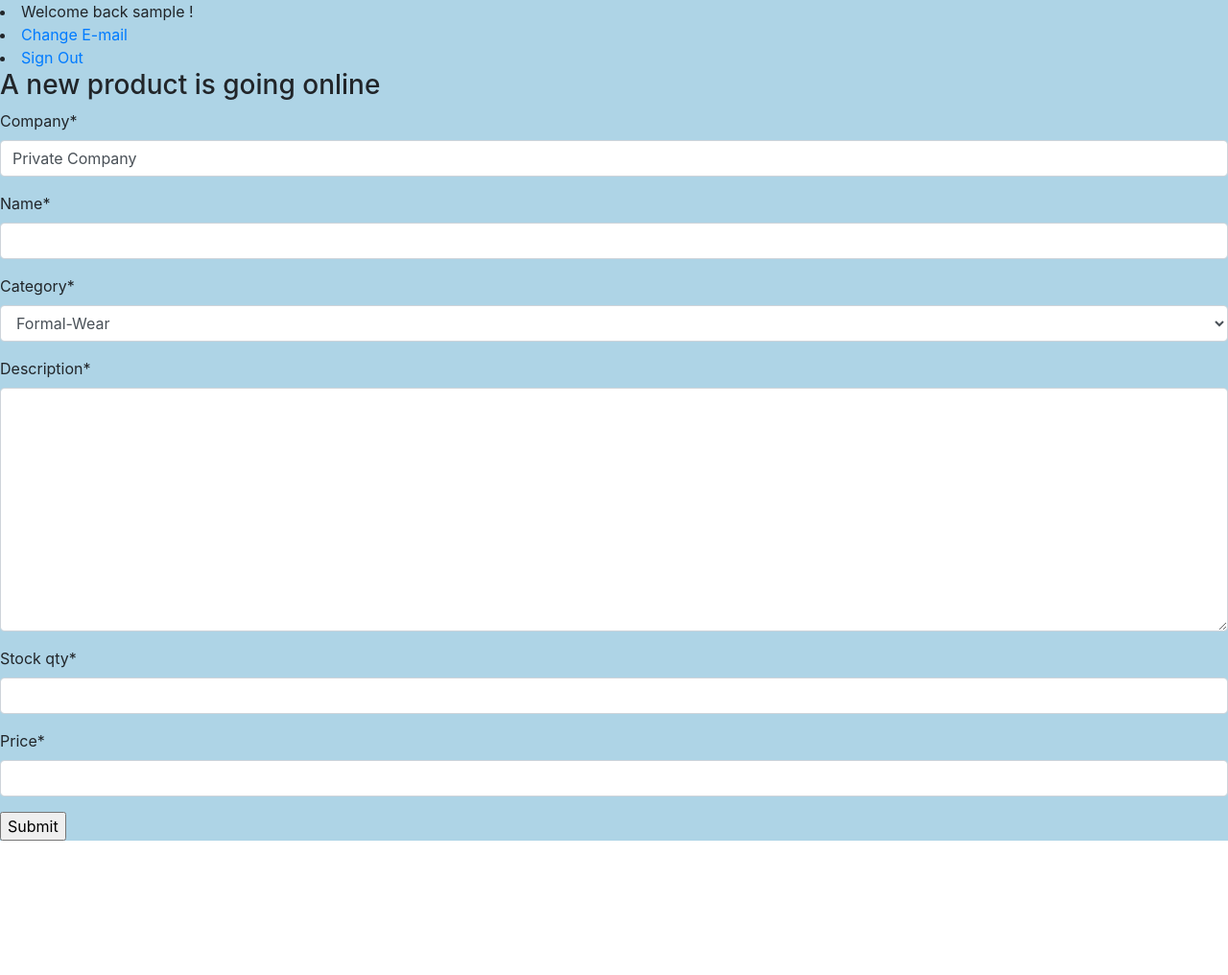
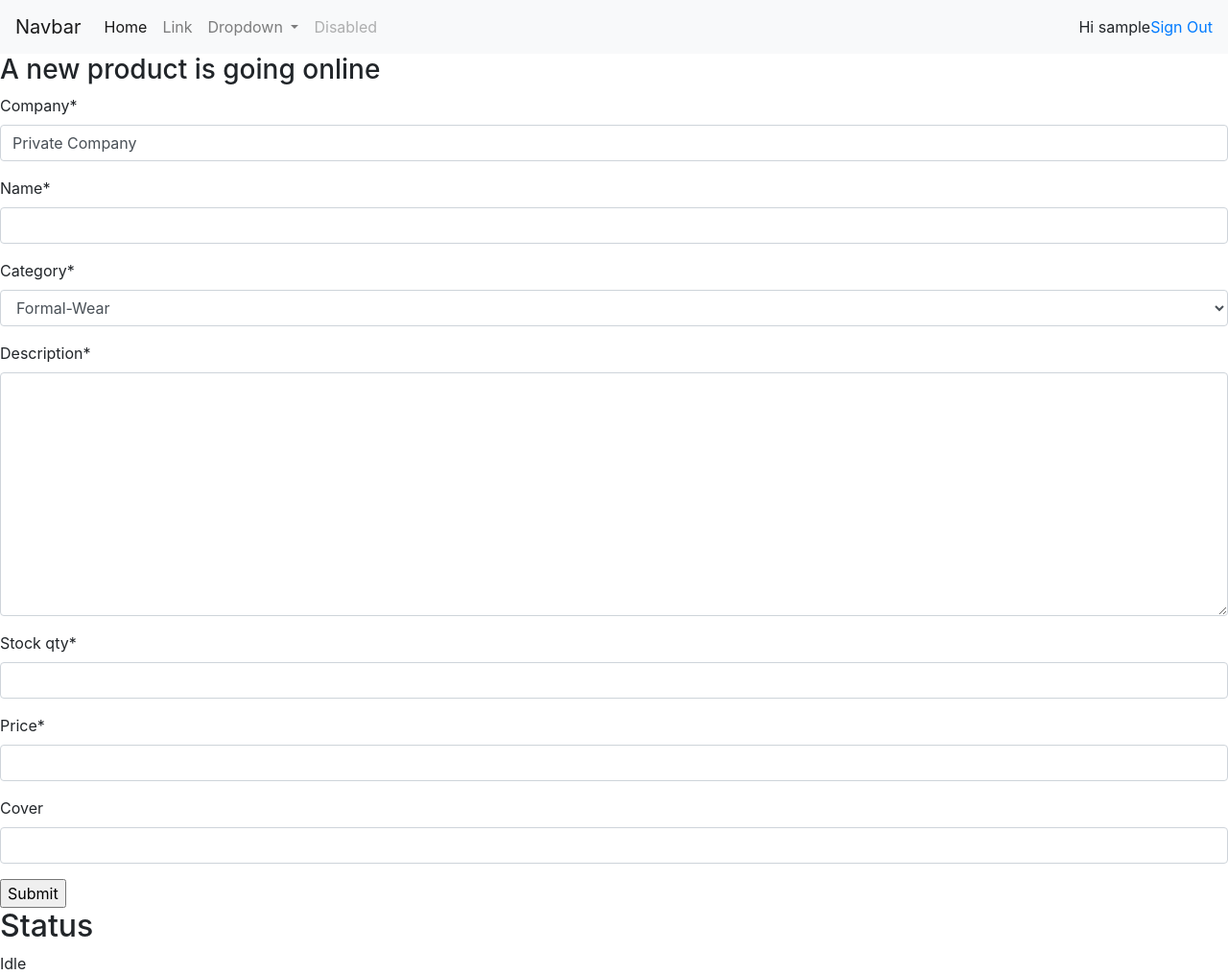
Before and after one commit to Code-Institute-Submissions/project4-7, a Django app: page /add in a window 1280 px wide. Shown: the whole page at 96% size. Before the commit the page ends 876 px from the top, so only its background shows below. Run offline with Django 3.2, Linux system fonts and the light colour scheme; the visitor is signed in with stand-in values (Sample User, id 1); some libraries are stand-ins or nearby versions.

Commit message:
Added pic to models using Cloudinary, added Fontawesome link

```diff
--- a/static/style.css
+++ b/static/style.css
@@ -1,3 +1,3 @@
 body{
-    background : rgb(174, 212, 230);
+    /* background : rgb(174, 212, 230); */
 }
--- a/templates/base.template.html
+++ b/templates/base.template.html
@@ -1,15 +1,25 @@
 {% load static %}
-<!doctype html>
+<!DOCTYPE html>
 <html lang="en">
-
   <head>
     <!-- Required meta tags -->
-	<meta charset="utf-8">
-	<meta name="viewport" content="width=device-width, initial-scale=1, shrink-to-fit=no">
+    <meta charset="utf-8" />
+    <meta
+      name="viewport"
+      content="width=device-width, initial-scale=1, shrink-to-fit=no"
+    />
 
     <!-- Bootstrap CSS -->
-	<link rel="stylesheet" href="https://cdn.jsdelivr.net/npm/bootstrap@4.5.3/dist/css/bootstrap.min.css"
-		integrity="sha384-TX8t27EcRE3e/ihU7zmQxVncDAy5uIKz4rEkgIXeMed4M0jlfIDPvg6uqKI2xXr2" crossorigin="anonymous">
+    <link
+      rel="stylesheet"
+      href="https://cdn.jsdelivr.net/npm/bootstrap@4.5.3/dist/css/bootstrap.min.css"
+      integrity="sha384-TX8t27EcRE3e/ihU7zmQxVncDAy5uIKz4rEkgIXeMed4M0jlfIDPvg6uqKI2xXr2"
+      crossorigin="anonymous"
+    />
+    <link
+      rel="stylesheet"
+      href="https://cdnjs.cloudflare.com/ajax/libs/font-awesome/5.15.1/css/all.min.css"
+    />
     <!-- Custom CSS -->
     <link rel="stylesheet" href="{% static 'style.css' %}" type="text/css" />
 
@@ -17,34 +27,86 @@
   </head>
 
   <body>
+    <nav class="navbar navbar-expand-lg navbar-light bg-light">
+      <a class="navbar-brand" href="#">Navbar</a>
+      <button
+        class="navbar-toggler"
+        type="button"
+        data-toggle="collapse"
+        data-target="#navbarSupportedContent"
+        aria-controls="navbarSupportedContent"
+        aria-expanded="false"
+        aria-label="Toggle navigation"
+      >
+        <span class="navbar-toggler-icon"></span>
+      </button>
+
+      <div class="collapse navbar-collapse" id="navbarSupportedContent">
+        <ul class="navbar-nav mr-auto">
+          <li class="nav-item active">
+            <a class="nav-link" href="#"
+              >Home <span class="sr-only">(current)</span></a
+            >
+          </li>
+          <li class="nav-item">
+            <a class="nav-link" href="#">Link</a>
+          </li>
+          <li class="nav-item dropdown">
+            <a
+              class="nav-link dropdown-toggle"
+              href="#"
+              id="navbarDropdown"
+              role="button"
+              data-toggle="dropdown"
+              aria-haspopup="true"
+              aria-expanded="false"
+            >
+              Dropdown
+            </a>
+            <div class="dropdown-menu" aria-labelledby="navbarDropdown">
+              <a class="dropdown-item" href="#">Action</a>
+              <a class="dropdown-item" href="#">Another action</a>
+              <div class="dropdown-divider"></div>
+              <a class="dropdown-item" href="#">Something else here</a>
+            </div>
+          </li>
+          <li class="nav-item">
+            <a
+              class="nav-link disabled"
+              href="#"
+              tabindex="-1"
+              aria-disabled="true"
+              >Disabled</a
+            >
+          </li>
+        </ul>
         {% if user.is_authenticated %}
-        <li>Welcome back {{ request.user }} !</li>
-        <li><a href="{% url 'account_email' %}">Change E-mail</a></li>
-        <li><a href="{% url 'account_logout' %}">Sign Out</a></li>
+        Hi {{ request.user }}
+        <a href="{% url 'account_logout' %}"> Sign Out </a>
         {% else %}
-        <li><a href="{% url 'account_login' %}">Sign In</a></li>
-        <li><a href="{% url 'account_signup' %}">Sign Up</a></li>
+        <a href="{% url 'account_login' %}">Sign In</a> |
+        <a href="{% url 'account_signup' %}">Sign Up</a>
         {% endif %}
+
+      </div>
+    </nav>
 
     {% block content %}
     <h1>Hello, world!</h1>
     {% endblock %}
 
-	<!-- Optional JavaScript; choose one of the two! -->
+    <!-- BOOTSTRAP  -->
+    <script
+      src="https://code.jquery.com/jquery-3.5.1.min.js"
+      integrity="sha256-9/aliU8dGd2tb6OSsuzixeV4y/faTqgFtohetphbbj0="
+      crossorigin="anonymous"
+    ></script>
+    <script
+      src="https://cdn.jsdelivr.net/npm/bootstrap@4.5.3/dist/js/bootstrap.bundle.min.js"
+      integrity="sha384-ho+j7jyWK8fNQe+A12Hb8AhRq26LrZ/JpcUGGOn+Y7RsweNrtN/tE3MoK7ZeZDyx"
+      crossorigin="anonymous"
+    ></script>
 
-	<!-- Option 1: jQuery and Bootstrap Bundle (includes Popper) -->
-	<script src="https://code.jquery.com/jquery-3.5.1.slim.min.js"
-		integrity="sha384-DfXdz2htPH0lsSSs5nCTpuj/zy4C+OGpamoFVy38MVBnE+IbbVYUew+OrCXaRkfj" crossorigin="anonymous">
-	</script>
-	<script src="https://cdn.jsdelivr.net/npm/bootstrap@4.5.3/dist/js/bootstrap.bundle.min.js"
-		integrity="sha384-ho+j7jyWK8fNQe+A12Hb8AhRq26LrZ/JpcUGGOn+Y7RsweNrtN/tE3MoK7ZeZDyx" crossorigin="anonymous">
-	</script>
-
-	<!-- Option 2: jQuery, Popper.js, and Bootstrap JS
-    <script src="https://code.jquery.com/jquery-3.5.1.slim.min.js" integrity="sha384-DfXdz2htPH0lsSSs5nCTpuj/zy4C+OGpamoFVy38MVBnE+IbbVYUew+OrCXaRkfj" crossorigin="anonymous"></script>
-    <script src="https://cdn.jsdelivr.net/npm/popper.js@1.16.1/dist/umd/popper.min.js" integrity="sha384-9/reFTGAW83EW2RDu2S0VKaIzap3H66lZH81PoYlFhbGU+6BZp6G7niu735Sk7lN" crossorigin="anonymous"></script>
-    <script src="https://cdn.jsdelivr.net/npm/bootstrap@4.5.3/dist/js/bootstrap.min.js" integrity="sha384-w1Q4orYjBQndcko6MimVbzY0tgp4pWB4lZ7lr30WKz0vr/aWKhXdBNmNb5D92v7s" crossorigin="anonymous"></script>
-    -->
+    {% block js %} {% endblock %}
   </body>
-
 </html>
--- a/user_console/forms.py
+++ b/user_console/forms.py
@@ -1,5 +1,6 @@
 from django import forms
 from .models import Product
+from cloudinary.forms import CloudinaryJsFileField
 
 class ProductForm(forms.ModelForm):
     class Meta:
@@ -11,4 +12,6 @@ class ProductForm(forms.ModelForm):
             'description',
             'stock_qty',
             'price',
+            'cover'
             )
+    cover = CloudinaryJsFileField()
--- a/user_console/models.py
+++ b/user_console/models.py
@@ -1,5 +1,6 @@
 from django.db import models
 from django.contrib.auth.models import User
+from cloudinary.models import CloudinaryField
 
 # # Create your models here.
 class Product(models.Model):
@@ -52,5 +53,8 @@ class Product(models.Model):
         decimal_places=2
     )
 
+    # COVER IMAGE
+    cover = CloudinaryField()
+
     def __str__(self):
         return (self.name)
--- a/user_console/templates/add_product.template.html
+++ b/user_console/templates/add_product.template.html
@@ -1,10 +1,10 @@
 {% extends 'base.template.html' %}
 {% load crispy_forms_tags %}
-
+{% load cloudinary %}
 
 {% block content %}
 <section>
-    <h3>A new product is going online</h3>
+	<h3>A new product is going online</h3>
 	<div id="form">
 		<form method="POST" enctype="multipart/form-data">
 			{% csrf_token %}
@@ -12,5 +12,53 @@
 			<input type="Submit"/>
         </form>
 	</div>
+
+	<div class="status">
+		<h2>Status</h2>
+		<span class="status_value">Idle</span>
+	</div>
+
+	<div class="uploaded_info_holder">
+    </div>
 </section>
 {% endblock %}
+
+
+<!-- Script for uploading Cloudinary -->
+{% block js %}
+{% cloudinary_includes %}
+{% cloudinary_js_config %}
+<script>
+  function prettydump(obj) {
+    ret = ""
+    $.each(obj, function(key, value) {
+      ret += "<tr><td>" + key + "</td><td>" + value + "</td></tr>";
+    });
+    return ret;
+  }
+  $(function () {
+    $('#form input[type="file"]')
+    .cloudinary_fileupload({
+      dropZone: '#form',
+      start: function () {
+        $('.status_value').text('Starting direct upload...');
+      },
+      progress: function () {
+        $('.status_value').text('Uploading...');
+      },
+    })
+    .on('cloudinarydone', function (e, data) {
+        $('.status_value').text('Updating backend...');
+        var info = $('<div class="uploaded_info"/>');
+        $(info).append($('<div class="data"/>').append(prettydump(data.result)));
+        $(info).append($('<div class="image"/>').append(
+           $.cloudinary.image(data.result.public_id, {
+           format: data.result.format, width: 150, height: 150, crop: "fill"
+           })
+        ));
+        $('.uploaded_info_holder').append(info);
+        $('#form  input[type="file"]').parent().parent().remove();
+    });
+  });
+</script>
+{% endblock %}
--- a/user_console/views.py
+++ b/user_console/views.py
@@ -13,14 +13,23 @@ def product_info (request):
 
 @login_required
 def edit_product (request, product_id):
+
     product_to_be_edit = get_object_or_404(Product, pk=product_id)
+    # edit_form = ProductForm(request.POST, instance=product_to_be_edit)
+
     if request.method == "POST":
         edit_form = ProductForm(request.POST, instance=product_to_be_edit)
-        updated_form = edit_form.save(commit=False)
-        updated_form.user = product_to_be_edit.user
-        updated_form.save()
-        messages.success(request, f"The product {updated_form.cleaned_data['name']} has been updated")
-        return redirect(reverse(product_info))
+        if edit_form.is_valid():
+            updated_form = edit_form.save(commit=False)
+            updated_form.user = product_to_be_edit.user
+            updated_form.save()
+            messages.success(request, f"The product {updated_form.name} has been updated")
+            return redirect(reverse(product_info))
+        else:
+            # edit_form = ProductForm(instance=product_to_be_edit)
+            return render (request, 'edit_product.template.html', {
+                'form' : edit_form
+            })
     else:
         edit_form = ProductForm(instance=product_to_be_edit)
         return render (request, 'edit_product.template.html', {
@@ -34,7 +43,7 @@ def add_product (request):
         new_product = form.save(commit=False)
         new_product.user = request.user
         new_product.save()
-        messages.success(request, f"The product {new_product.cleaned_data['name']} has been added")
+        messages.success(request, f"The product {new_product.name} has been added")
         return redirect(reverse(product_info))
     else:
         form = ProductForm()
@@ -47,7 +56,7 @@ def remove_product(request, product_id):
     product_to_be_remove = get_object_or_404(Product, pk=product_id)
     if request.method=="POST":
         product_to_be_remove.delete()
-        messages.success(request, f"The product {product_to_be_remove.cleaned_data['name']} has been removed")
+        messages.success(request, f"The product {product_to_be_remove.name} has been removed")
         return redirect(reverse(product_info))
     else:
         return render(request,'remove_product.template.html', {
```
Also changed, not shown: EcommerceWeb/settings.py (+8 -0 lines), user_console/templates/edit_product.template.html (+53 -1 lines), user_console/templates/product_info.template.html (+7 -1 lines), user_console/migrations/0002_product_cover.py (added), 1 other file. Lines whose indentation alone changed are shown as unchanged.
